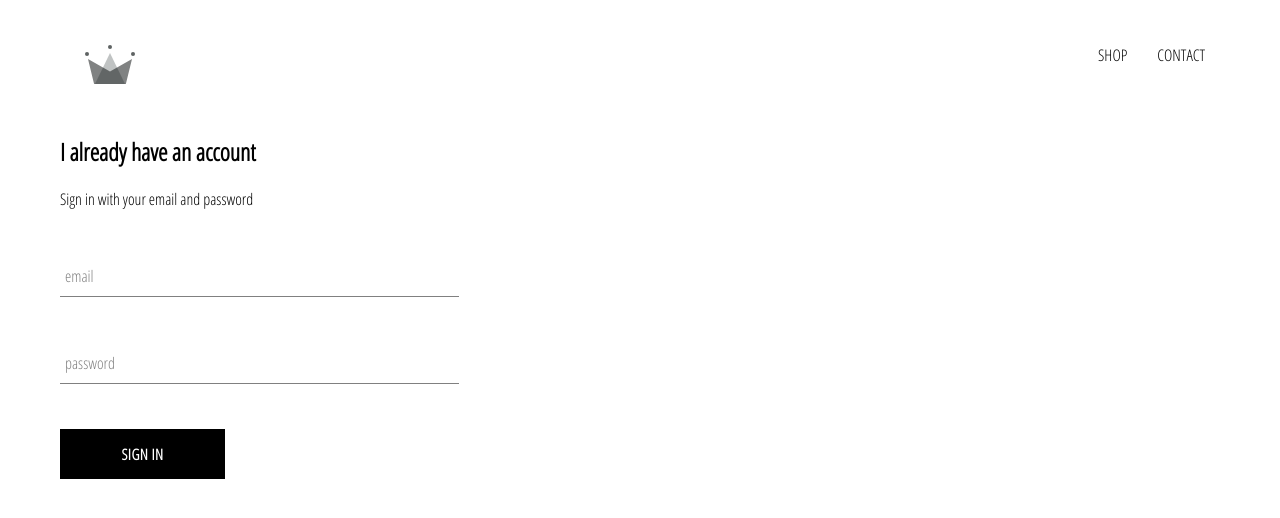
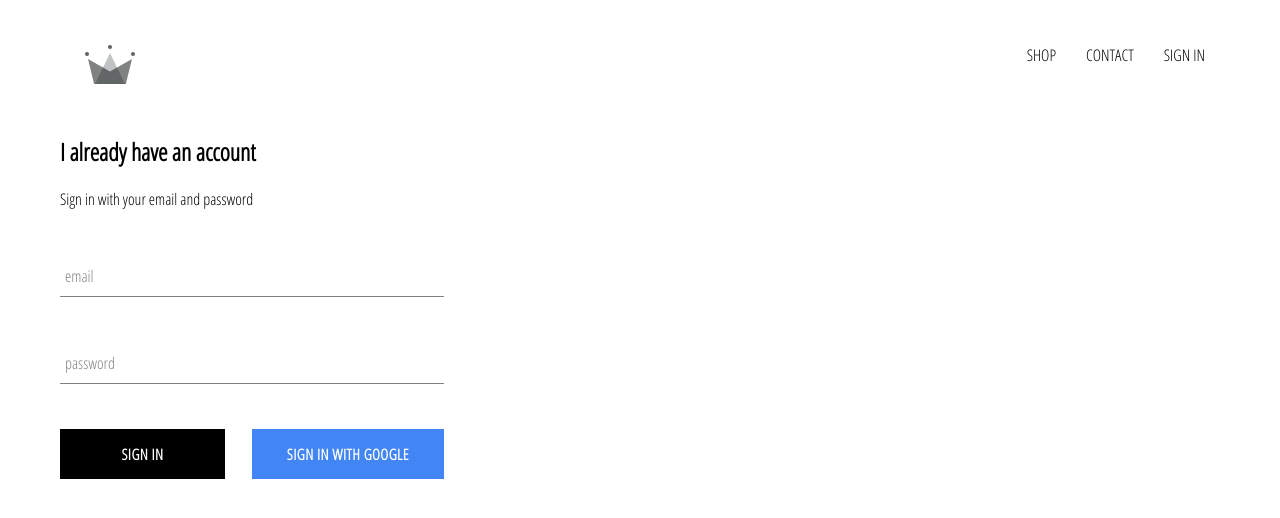
Before and after one commit to aurelchivu/RoyalClothing, a React (Create React App) app in the folder frontend/: page /signin in a window 1280 px wide. Shown: the top 518 px of the page. Built offline with nearby package versions, Linux system fonts and the light colour scheme; no server answers.

Commit message:
firebase, sign in with google

```diff
--- a/frontend/package.json
+++ b/frontend/package.json
@@ -6,6 +6,7 @@
     "@testing-library/jest-dom": "^5.11.4",
     "@testing-library/react": "^11.1.0",
     "@testing-library/user-event": "^12.1.10",
+    "firebase": "^8.8.1",
     "node-sass": "^6.0.1",
     "react": "^17.0.2",
     "react-dom": "^17.0.2",
--- a/frontend/src/App.css
+++ b/frontend/src/App.css
@@ -1,3 +1,7 @@
+* {
+  box-sizing: border-box;
+}
+
 body {
   font-family: 'Open Sans Condensed';
   padding: 20px 60px;
--- a/frontend/src/App.js
+++ b/frontend/src/App.js
@@ -1,3 +1,4 @@
+import React, { useState, useEffect } from 'react';
 import { Route } from 'react-router-dom';
 
 import './App.css';
@@ -8,10 +9,21 @@ import HomeScreen from './screens/HomeScreen';
 import ShopScreen from './screens/ShopScreen';
 import SignInSignUpScreen from './screens/SignInSignUpScreen';
 
+import { auth } from './firebase/firebase.utils';
+
 function App() {
+  const [currentUser, setCurrentUser] = useState(null);
+
+  useEffect(() => {
+    const unsubscribeFromAuth = auth.onAuthStateChanged((user) => {
+      setCurrentUser(user);
+    });
+    return () => unsubscribeFromAuth();
+  }, []);
+
   return (
     <>
-      <Header />
+      <Header currentUser={currentUser} />
       <Route exact path='/' component={HomeScreen} />
       <Route path='/hats' component={HatsScreen} />
       <Route path='/shop' component={ShopScreen} />
--- a/frontend/src/components/CustomButton.js
+++ b/frontend/src/components/CustomButton.js
@@ -2,8 +2,11 @@ import React from 'react'
 
 import '../styles/components/custom-button.scss';
 
-const CustomButton = ({ children, ...rest }) => (
-  <button className='custom-button' {...rest}>
+const CustomButton = ({ children, isGoogleSignIn, ...rest }) => (
+  <button
+    className={`${isGoogleSignIn ? 'google-sign-in' : ''} custom-button`}
+    {...rest}
+  >
     {children}
   </button>
 );
--- a/frontend/src/components/Header.js
+++ b/frontend/src/components/Header.js
@@ -1,11 +1,13 @@
 import React from 'react';
 import { Link } from 'react-router-dom';
+
+import { auth } from '../firebase/firebase.utils';
 
 import { ReactComponent as Logo } from '../assets/crown.svg';
 
 import '../styles/components/header.scss';
 
-const Header = () => {
+const Header = ({ currentUser }) => {
   return (
     <div className='header'>
       <Link className='logo-container' to='/'>
@@ -15,9 +17,18 @@ const Header = () => {
         <Link className='option' to='/shop'>
           SHOP
         </Link>
-        <Link className='option' to='/shop'>
+        <Link className='option' to='/contact'>
           CONTACT
         </Link>
+        {currentUser ? (
+          <div className='option' onClick={() => auth.signOut()}>
+            SIGN OUT
+          </div>
+        ) : (
+          <Link className='option' to='/signin'>
+            SIGN IN
+          </Link>
+        )}
       </div>
     </div>
   );
--- a/frontend/src/components/SignIn.js
+++ b/frontend/src/components/SignIn.js
@@ -4,6 +4,8 @@ import FormInput from './FormInput';
 import CustomButton from './CustomButton';
 
 import '../styles/components/sign-in.scss';
+
+import { signInWithGoogle } from '../firebase/firebase.utils'
 
 const SignIn = () => {
   const initialInputs = {
@@ -46,7 +48,13 @@ const SignIn = () => {
           label='password'
           required
         />
-        <CustomButton type='submit'>Sign In</CustomButton>
+        <div className='button'>
+          {' '}
+          <CustomButton type='submit'>Sign In</CustomButton>
+          <CustomButton onClick={signInWithGoogle} isGoogleSignIn>
+            Sign In With Google
+          </CustomButton>
+        </div>
       </form>
     </div>
   );
--- /dev/null
+++ b/frontend/src/firebase/firebase.utils.js
@@ -0,0 +1,23 @@
+import firebase from 'firebase/app';
+import 'firebase/firestore';
+import 'firebase/auth';
+
+const config = {
+  apiKey: process.env.REACT_APP_FIREBASE_API_KEY,
+  authDomain: 'royalclothing-9ee80.firebaseapp.com',
+  projectId: 'royalclothing-9ee80',
+  storageBucket: 'royalclothing-9ee80.appspot.com',
+  messagingSenderId: '835201715591',
+  appId: process.env.REACT_APP_FIREBASE_APP_ID,
+};
+
+firebase.initializeApp(config);
+
+export const auth = firebase.auth();
+export const firestore = firebase.firestore();
+
+const provider = new firebase.auth.GoogleAuthProvider();
+provider.setCustomParameters({ prompt: 'select_account' });
+export const signInWithGoogle = () => auth.signInWithPopup(provider);
+
+export default firebase;
--- a/frontend/src/styles/components/custom-button.scss
+++ b/frontend/src/styles/components/custom-button.scss
@@ -19,4 +19,14 @@
     color: black;
     border: 1px solid black;
   }
+
+  &.google-sign-in {
+    background-color: #4285f4;
+    color: white;
+
+    &:hover {
+      background-color: #357ae8;
+      border: none;
+    }
+  }
 }
--- a/frontend/src/styles/components/header.scss
+++ b/frontend/src/styles/components/header.scss
@@ -20,6 +20,7 @@
 
     .option {
       padding: 10px 15px;
+      cursor: pointer;
     }
   }
 }
--- a/frontend/src/styles/components/sign-in.scss
+++ b/frontend/src/styles/components/sign-in.scss
@@ -6,4 +6,9 @@
   .title {
     margin: 20px 0;
   }
+
+  .button {
+    display: flex;
+    justify-content: space-between;
+  }
 }
```
Also changed, not shown: 1 other file (tests, documents, lock files or other folders).
